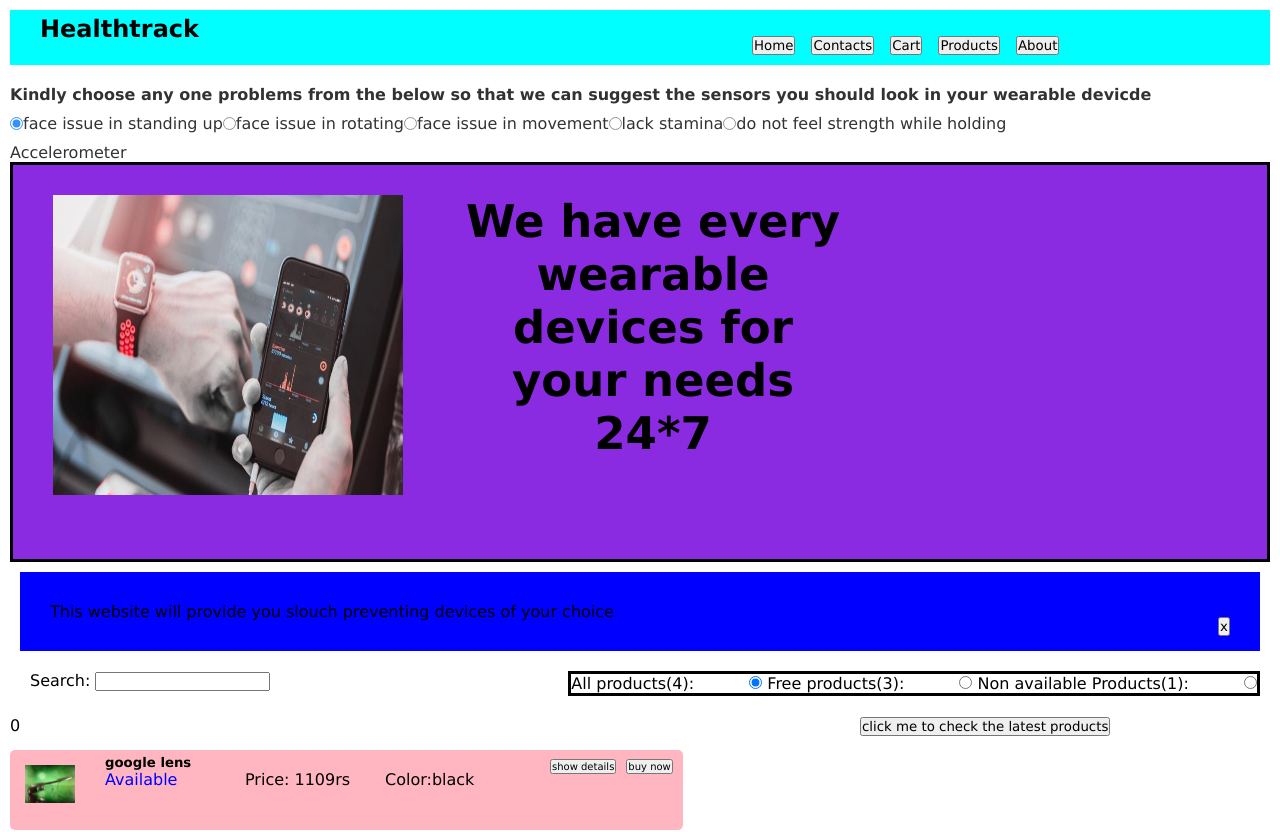
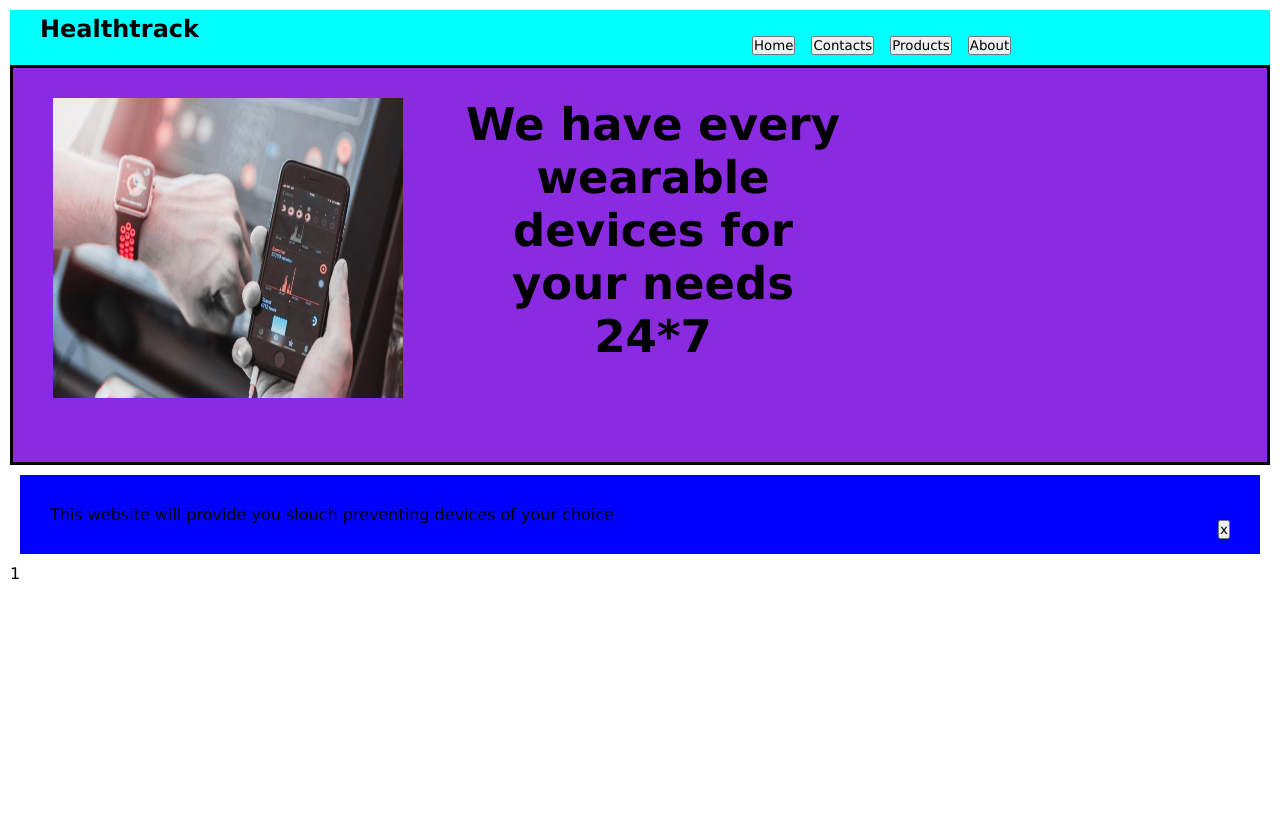
Before and after one commit to singhviraj/romasystem.in, an Angular app: page /Productdetails/1 in a window 1280 px wide. Shown: the top 832 px of the page. After the commit the page ends 800 px from the top, so only its background shows below. Built offline with nearby package versions, Linux system fonts and the light colour scheme.

Commit message:
created routes and implemented navigation between them programmatically

```diff
--- a/src/app/about/about.component.css
+++ b/src/app/about/about.component.css
@@ -9,7 +9,6 @@ h4{
     margin-top:20px;
 }
 
-
 .alignsensors{
     display:flex;
      opacity: 1.0;
--- a/src/app/app.module.ts
+++ b/src/app/app.module.ts
@@ -2,6 +2,7 @@
 import { BrowserModule } from '@angular/platform-browser';
 import { FormsModule } from '@angular/forms';
 import { NgModule } from '@angular/core';
+import { Routes ,RouterModule } from '@angular/router';
 
 import { AppComponent } from './app.component';
 import { HeaderComponent } from './header/header.component';
@@ -17,6 +18,14 @@ import { MouseoverDirective } from './mouseover.directive';
 import { ClassDirective } from './class.directive';
 import { FlipDirective } from './flip.directive';
 import { IfDirective } from './if.directive';
+import { ProductdetailsComponent } from './productdetails/productdetails.component';
+
+
+const approute: Routes=[
+
+  {path:'Products',component:ProductsComponent},
+  {path:'Productdetails/:id',component:ProductdetailsComponent},
+]
 
 @NgModule({
   declarations: [
@@ -33,11 +42,14 @@ import { IfDirective } from './if.directive';
     MouseoverDirective,
     ClassDirective,
     FlipDirective,
-    IfDirective
+    IfDirective,
+    ProductdetailsComponent,
+
   ],
   imports: [
-    BrowserModule,FormsModule
+    BrowserModule,FormsModule,RouterModule.forRoot(approute)
   ],
+
   providers: [],
   bootstrap: [AppComponent]
 })
--- a/src/app/container/container.component.html
+++ b/src/app/container/container.component.html
@@ -1,7 +1,7 @@
 
 <div >
 
-    <app-nav  >
+    <app-nav>
 
     </app-nav>
     <app-header>
@@ -11,7 +11,11 @@
 
     </app-notification>
    <!-- <app-search></app-search>-->
-    <app-products></app-products>
+
+   <!--<app-products></app-products>-->
+
+   <router-outlet></router-outlet>
+
 <!-- <div *ngIf="checknavvalue === 'true'">
     <app-about>
 
--- a/src/app/header/header.component.css
+++ b/src/app/header/header.component.css
@@ -4,7 +4,6 @@
     display: flex;
     background-color: blueviolet;
     border:solid black;
-
 }
 
 .site-slogan{
--- a/src/app/nav/nav.component.css
+++ b/src/app/nav/nav.component.css
@@ -1,7 +1,7 @@
 .navbar{
     display: flex;
     background-color: cyan;
-}
+ }
 .site-name{
     padding:5px 30px;
     color: black;
--- a/src/app/nav/nav.component.html
+++ b/src/app/nav/nav.component.html
@@ -16,12 +16,12 @@
 <h5 appMouseover>kindly click twice to see about section</h5>
 <button >Home</button>
 <button >Contacts</button>
-<button >Cart</button>
-<button >Products</button>
+<button (click) ='navigatetoproducts()'>Products</button>
+<!--<a routerLink="/Products">Products</a>-->
 <button (click) ='aboutus()'>About</button>
 </div>
 </div>
 
-<app-about #about >
+<!--<app-about #about >
 
-</app-about>
+</app-about>-->
--- a/src/app/nav/nav.component.ts
+++ b/src/app/nav/nav.component.ts
@@ -1,5 +1,6 @@
 import { Component,AfterContentChecked,ViewChild,OnInit, HostBinding } from '@angular/core';
 import { AboutComponent } from '../about/about.component';
+import { Router } from '@angular/router';
 
 @Component({
   selector: 'app-nav',
@@ -10,10 +11,15 @@ export class NavComponent {
 
 @ViewChild('about') someinput !: AboutComponent;
 
+constructor(private route:Router){}
+
 aboutus(){
   this.someinput.showabout ='true';
   //this.clickedvalue = 'true';
 
 }
 
+navigatetoproducts(){
+ this.route.navigateByUrl('Products');
 }
+}
--- /dev/null
+++ b/src/app/productdetails/productdetails.component.html
@@ -0,0 +1 @@
+<p>{{productid}}</p>
--- /dev/null
+++ b/src/app/productdetails/productdetails.component.ts
@@ -0,0 +1,22 @@
+import { Component, DoCheck, OnInit, ViewChild } from '@angular/core';
+import { ActivatedRoute } from '@angular/router';
+import { ProductsComponent } from '../products/products.component';
+
+
+@Component({
+  selector: 'app-productdetails',
+  templateUrl: './productdetails.component.html',
+  styleUrls: ['./productdetails.component.css']
+})
+export class ProductdetailsComponent implements OnInit{
+  productid: number=0 ;
+
+
+  constructor(private activatedroute:ActivatedRoute){}
+
+ngOnInit(){
+
+      this.productid= Number(this.activatedroute.snapshot.paramMap.get('id'));
+        console.log( this.productid) ;
+}
+}
--- a/src/app/products/products.component.css
+++ b/src/app/products/products.component.css
@@ -62,3 +62,8 @@ width:140px
     margin-top: 15px;
     margin-left: 850px;
 }
+
+.scroll{
+    height:400px;
+    overflow-y: scroll;
+}
--- a/src/app/products/products.component.html
+++ b/src/app/products/products.component.html
@@ -11,9 +11,8 @@
     </div>
 </app-search>
 
-
-<div>
- <div style ="float:left">
+<div >
+ <div style ="float:left" class="scroll">
     <div *ngFor ="let p of products;let i = index">
      <div *ngIf="searchtext === ''  ||  p.name.toLowerCase().includes(searchtext)">
          <div *ngIf="filter.selectedradiobutton === 'All'  ||  filter.selectedradiobutton === p.available">
@@ -25,15 +24,16 @@
         <div class="name-container"><h5>{{p.name}}</h5></div>
         <div class="detailcontainer">
             <div class="details" [ngStyle] ="{color:p.available ===  'Available' ? 'blue' :'red'}"> {{p.available}}</div>
-            <div class="details"> Price: {{p.price}}</div>
-            <div class="details"> Color:{{p.color}}</div>
+            <div class="details" > Price: {{p.price}}</div>
+            <div class="details" > Color:{{p.color}}</div>
         </div>
         </div>
 
         <div class="options">
             <button class="btn btn-success"> show details</button>
 
-            <button class="btn btn-warning" *ngIf="p.available ==='Available';else notify" >buy now</button>
+            <button class="btn btn-warning" *ngIf="p.available ==='Available'; else notify"
+            [routerLink]="['/Productdetails',p.id]">buy now</button>
 
             <ng-template #notify>
                 <button class="btn btn-warning"> notify</button>
```
Also changed, not shown: src/app/productdetails/productdetails.component.css (added), 1 other file (tests, documents, lock files or other folders).
